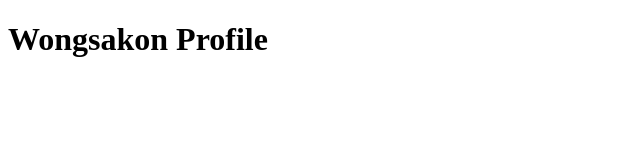
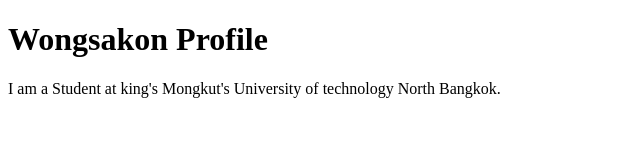
Before and after one commit to wongsakonkmutnb/github-desktop-project, a plain HTML site: page index.html in a window 1280 px wide. Shown: the whole page, without its empty margins (0-640 px from the left). Drawn offline with Linux system fonts and the light colour scheme.

Commit message:
Update index.html

```diff
--- a/index.html
+++ b/index.html
@@ -7,5 +7,7 @@
 </head>
 <body>
     <h1>Wongsakon Profile</h1>
+    <p>I am a Student at king's Mongkut's University of technology
+        North Bangkok.</p>
 </body>
 </html>
```
